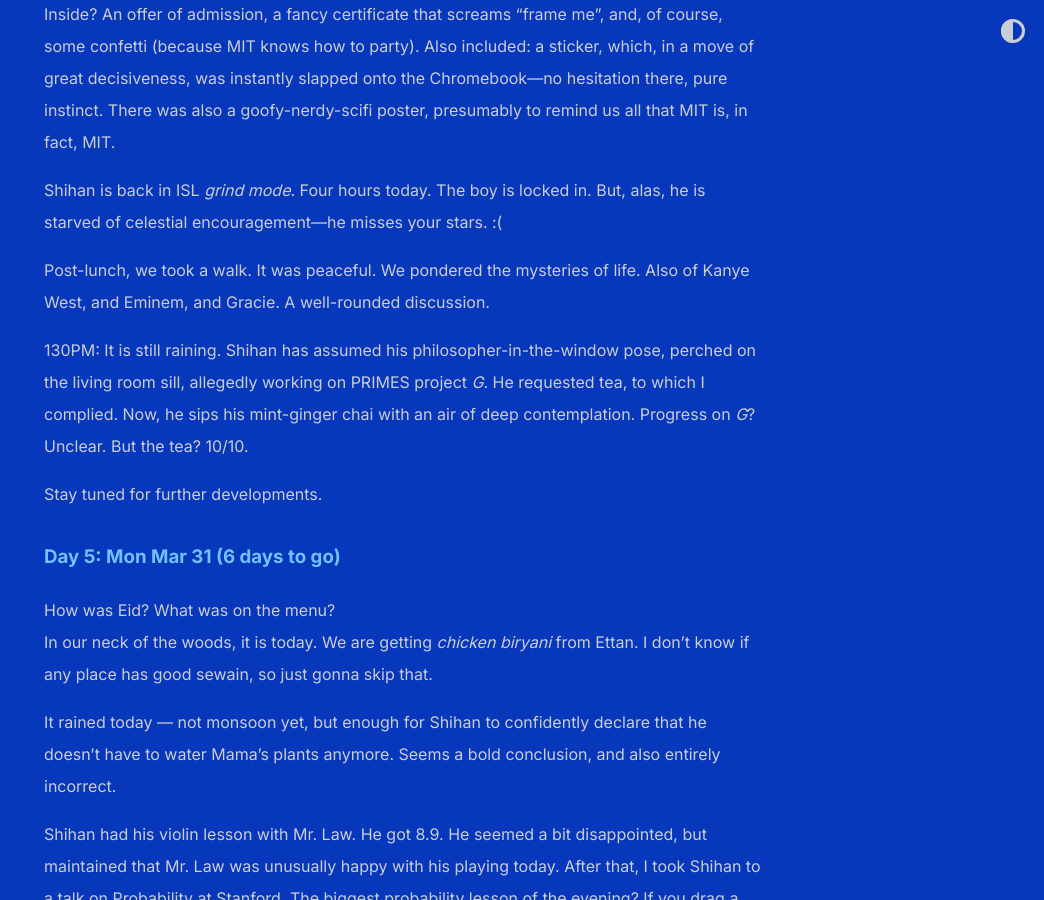
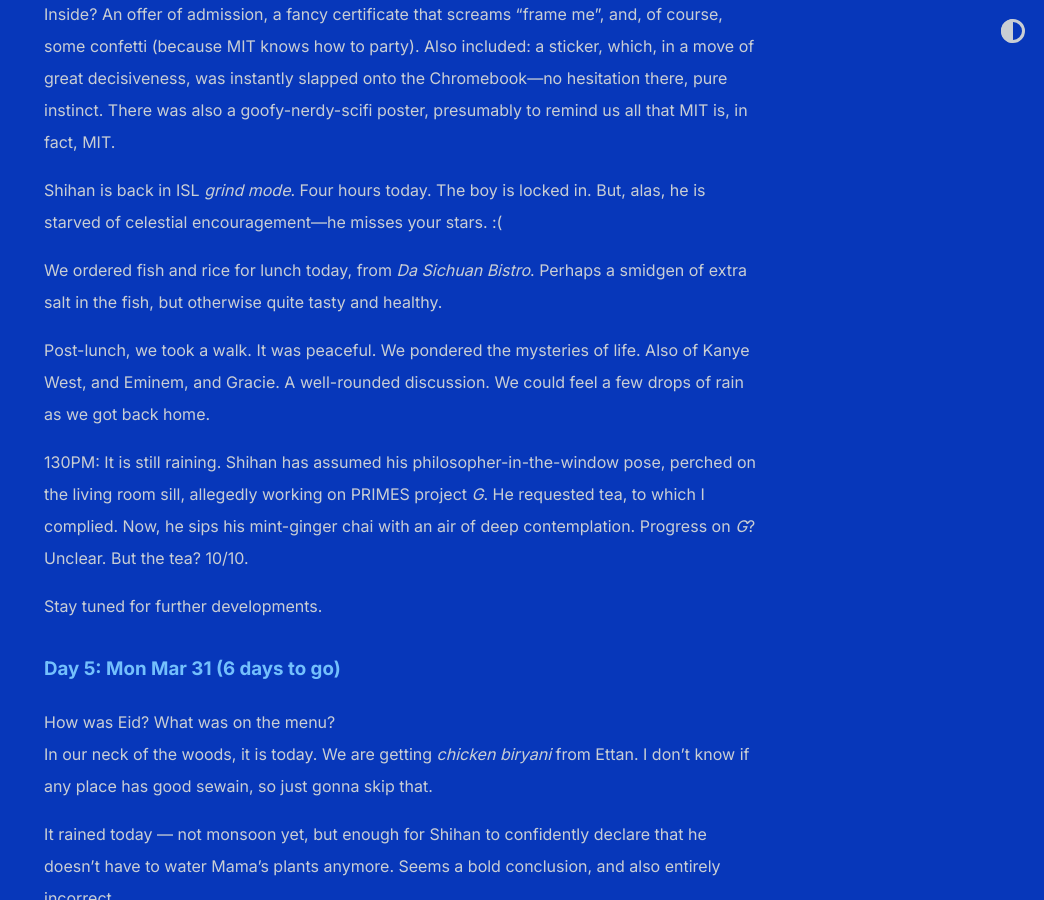
Before and after one commit to shihankanungo/shihankanungo.github.io, a Jekyll site: the page built from india-trip.md, in a window 1280 px wide and 900 px high, scrolled down 941 px. Shown: the whole window, without its empty margins (236-1280 px from the left). Built offline with Jekyll 4.4.1, drawn with Linux system fonts in a browser that asks for light colours; grey boxes are pictures that could not be loaded.

Commit message:
Update india-trip.md

```diff
--- a/india-trip.md
+++ b/india-trip.md
@@ -22,7 +22,10 @@
 
 Shihan is back in ISL _grind mode_. Four hours today. The boy is locked in. But, alas, he is starved of celestial encouragement---he misses your stars. :(
 
+We ordered fish and rice for lunch today, from _Da Sichuan Bistro_. Perhaps a smidgen of extra salt in the fish, but otherwise quite tasty and healthy.
+
 Post-lunch, we took a walk. It was peaceful. We pondered the mysteries of life. Also of Kanye West, and Eminem, and Gracie. A well-rounded discussion.
+We could feel a few drops of rain as we got back home.
 
 130PM: It is still raining. Shihan has assumed his philosopher-in-the-window pose, perched on the living room sill, allegedly working on PRIMES project _G_.
 He requested tea, to which I complied. Now, he sips his mint-ginger chai with an air of deep contemplation. Progress on _G_? Unclear. But the tea? 10/10.
```
